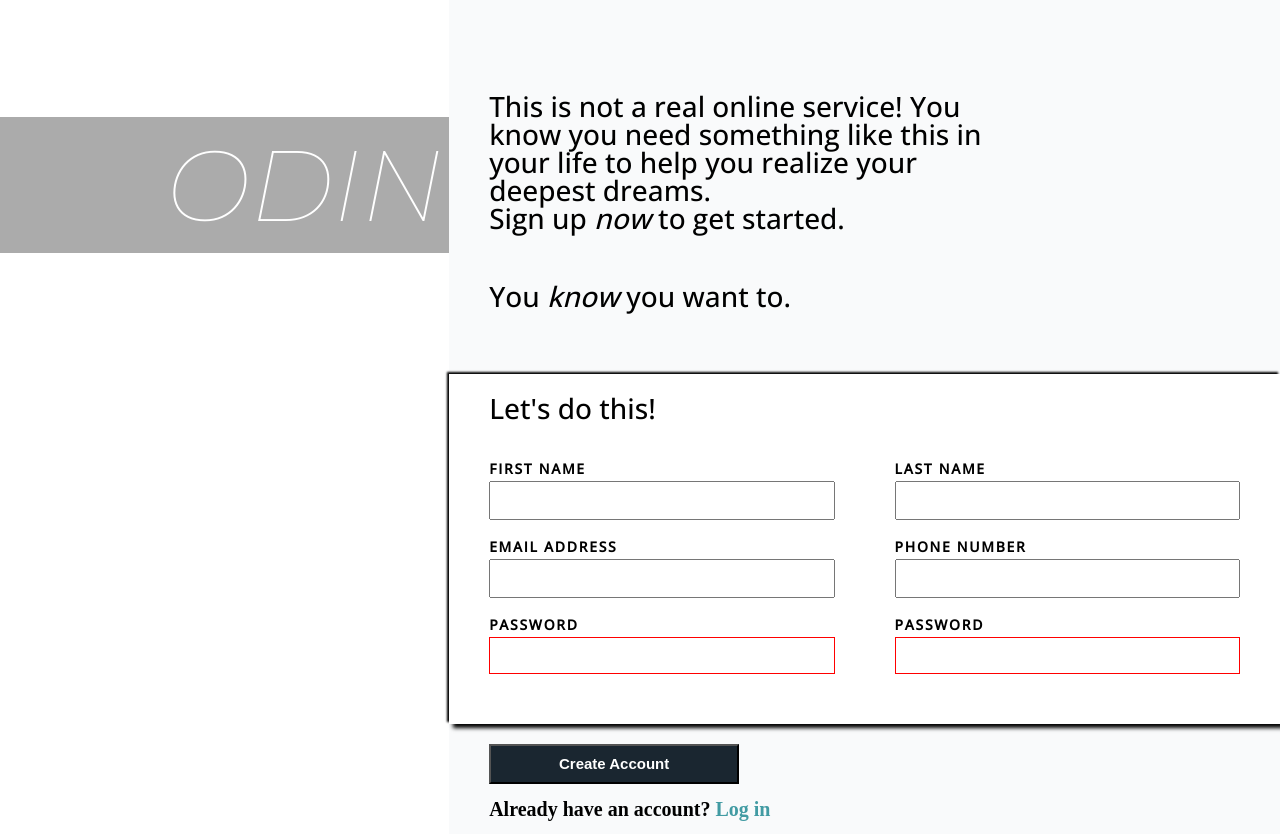
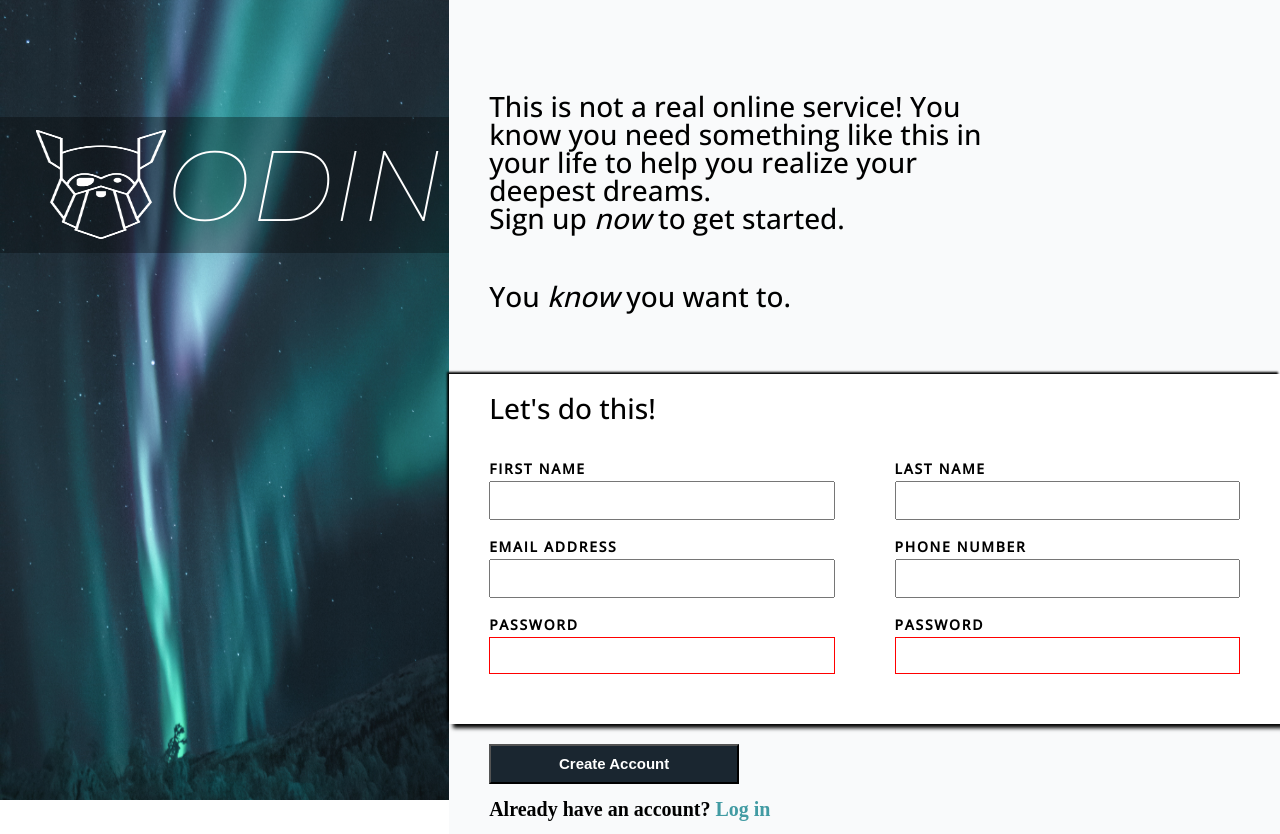
Before and after one commit to Vitholu/Sign-Up-Form, a plain HTML site: page index.html in a window 1280 px wide. Drawn offline with nearby package versions, Linux system fonts and the light colour scheme; the site is published under a folder, as on GitHub Pages, so addresses that start at the root find nothing.

Commit message:
Update styles.css

```diff
--- a/styles.css
+++ b/styles.css
@@ -20,7 +20,7 @@ body {
 .left-side-wrapper {
 	flex: 2;
 	height: 100vh;
-	background: url('/images/background-left-side.jpg');
+	background: url('./images/background-left-side.jpg');
 	background-size: 100% 100%;
 }
 
@@ -38,7 +38,7 @@ body {
 	width: 13rem;
 	margin-left: 3rem;
 	height: 80%;
-	background: url('/images/odin-lined.png');
+	background: url('./images/odin-lined.png');
 	background-size: 100% 100%;
 }
 
```
